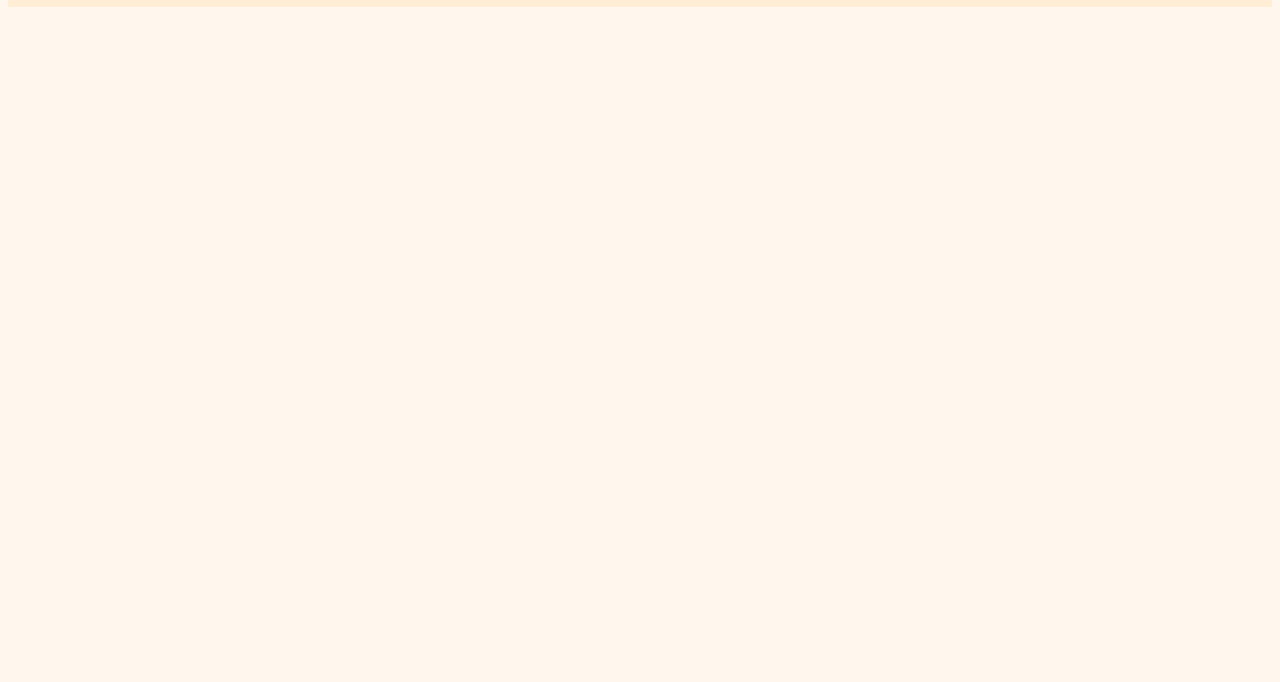
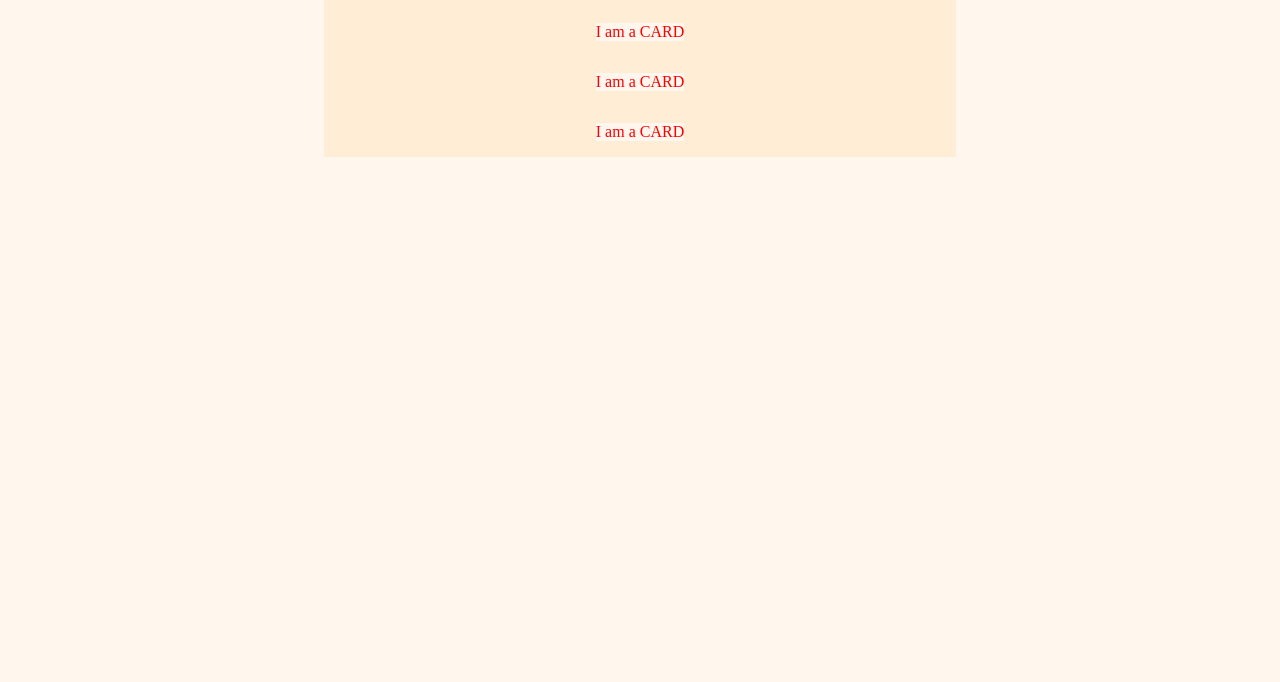
Before and after one commit to Jcait/restaurant-page, a website built with webpack: page src/index.html in a window 1280 px wide. Shown: the part 118-800 px from the top of the page. Built offline with nearby package versions, Linux system fonts and the light colour scheme.

Commit message:
add placeholders

```diff
--- a/src/index.html
+++ b/src/index.html
@@ -15,6 +15,9 @@
     </header>
     <div class="content">
         <h1>Snackfinder</h1>
+        <div class="card">I am a CARD</div>
+        <div class="card">I am a CARD</div>
+        <div class="card">I am a CARD</div>
     </div>
 
 </body>
--- a/src/style.css
+++ b/src/style.css
@@ -25,4 +25,14 @@ nav {
     display: flex;
     justify-content: center;
     padding-top: 1rem;
+    flex-direction: column;
+    align-items: center;
+    width: 50%;
+    margin: auto;
+
 }
+
+.card {
+    margin: 1rem;
+    background-color: #fff7ed ;
+}
```
